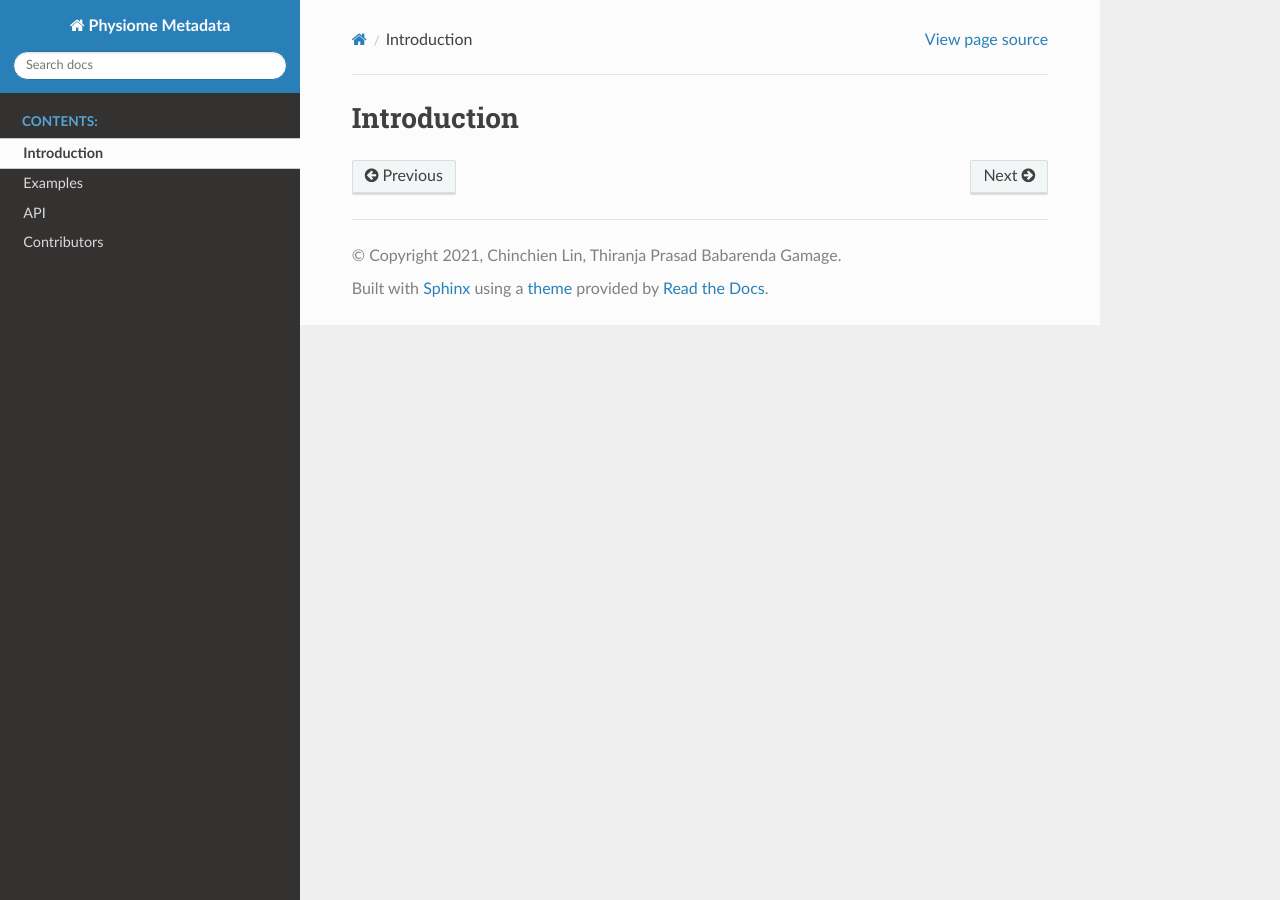
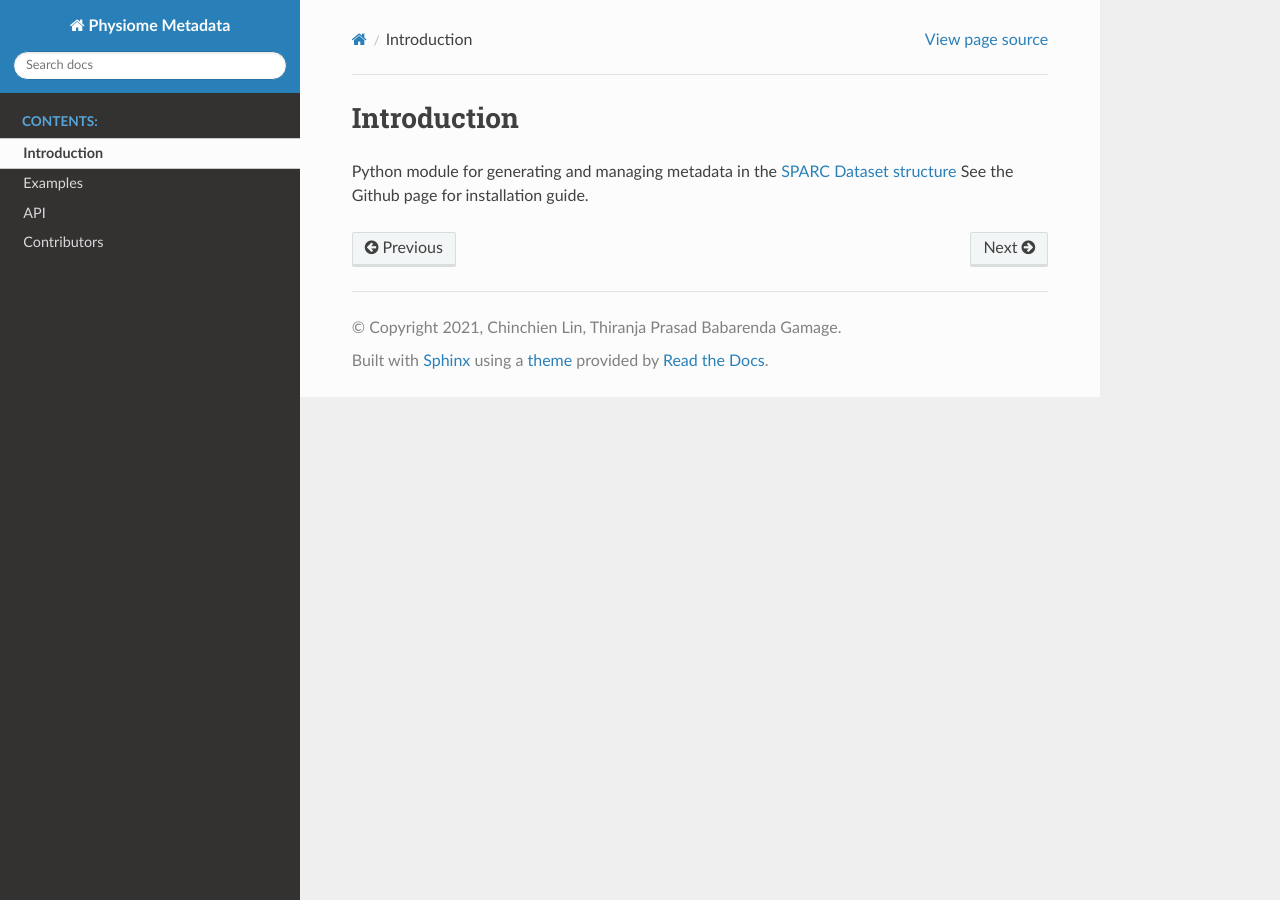
Before and after one commit to ABI-CTT-Group/metadata-manager, a Sphinx documentation site: the page built from docs/source/introduction.rst, in a window 1280 px wide. Built offline with Sphinx 7.4.7 and the Read the Docs theme 2.0.0, drawn with Linux system fonts in a browser that asks for light colours.

Commit message:
Add project description to introduction.rst

```diff
--- a/docs/source/introduction.rst
+++ b/docs/source/introduction.rst
@@ -1,2 +1,5 @@
 Introduction
 ============
+
+Python module for generating and managing metadata in the `SPARC Dataset structure <https://sparc.science/help/>`_
+See the Github page for installation guide.
```
